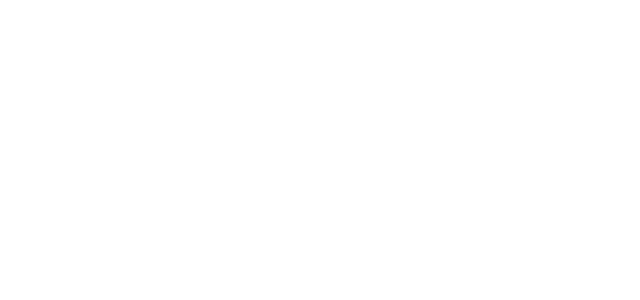
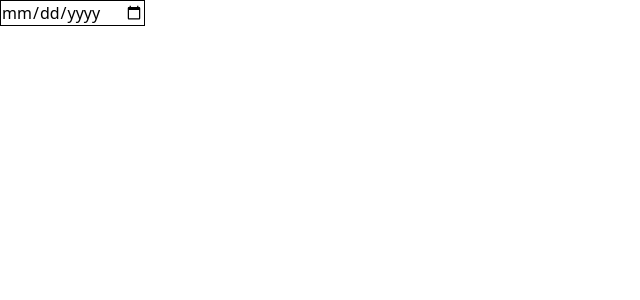
Before and after one commit to taloncodes/ai_journal, a SvelteKit app: page /journal/calendar in a window 1280 px wide. Shown: the top 300 px of the page, without its empty margins (0-640 px from the left). Built offline with nearby package versions, Linux system fonts and the light colour scheme.

Commit message:
add database create/read

```diff
--- /dev/null
+++ b/src/routes/api/entries/+server.js
@@ -0,0 +1,24 @@
+import { connectToDB } from "$lib/db";
+
+export async function POST({ request, cookies }) {
+  const userId = cookies.get('userId');
+  if (!userId) {
+    return new Response(JSON.stringify({ error: 'Unauthorised' }), { status: 401 });
+  }
+
+  const { date } = await request.json();
+
+  const db = await connectToDB();
+  const collection = db.collection('entries');
+
+  const selectedDate = new Date(date);
+
+  const entries = await collection
+    .find({ userId, createdAt: selectedDate })
+    .toArray();
+
+  return new Response(JSON.stringify({ entries }), {
+    status: 200,
+    headers: { 'Content-Type': 'application/json' }
+  });
+}
--- /dev/null
+++ b/src/routes/api/save-journal/+server.js
@@ -0,0 +1,32 @@
+import { connectToDB } from "$lib/db";
+
+export async function POST({request, cookies}) {
+    const userId = cookies.get('userId');
+    console.log('endpoint hit');
+
+    if (!userId) {
+        return new Response(JSON.stringify({ error: 'Unauthorized' }), { status: 401 });
+    }
+
+    const { gratitude, challenge, reflection, feeling, aiResponse } = await request.json();
+
+    const db = await connectToDB();
+    const collection = db.collection('entries');
+
+    await collection.insertOne({
+        userId,
+        gratitude,
+        challenge,
+        reflection,
+        feeling,
+        aiResponse,
+        createdAt: new Date(new Date().toISOString().split('T')[0])
+
+    });
+
+    return new Response(JSON.stringify({ success: true}), {
+        status: 200,
+        headers: {'Content-Type': 'application/json'}
+    });
+
+}
--- a/src/routes/journal/+page.server.js
+++ b/src/routes/journal/+page.server.js
@@ -1,13 +1,29 @@
 import { redirect } from '@sveltejs/kit';
+import { connectToDB } from '$lib/db';
 
 export async function load({ cookies }) {
-
   const userId = cookies.get('userId');
-  console.log(cookies.get('userId'));
-
-  if (!userId){
+  if (!userId) {
     throw redirect(303, '/login');
   }
 
-  return{userId};
+  const db = await connectToDB();
+  const collection = db.collection('entries');
+
+  const today = new Date(new Date().toISOString().split('T')[0]);
+
+  const existingEntry = await collection.findOne({
+    userId: userId,
+    createdAt: today
+  });
+
+  if (existingEntry){
+    existingEntry._id = existingEntry._id.toString();
+  }
+
+  return {
+    userId,
+    alreadySubmitted: Boolean(existingEntry),
+    entry: existingEntry || null
+  };
 }
--- a/src/routes/journal/+page.svelte
+++ b/src/routes/journal/+page.svelte
@@ -1,4 +1,6 @@
 <script>
+	import { page } from '$app/state';
+
   let { data } = $props();
   console.log(data.userId);
   let gratitude = $state('');
@@ -6,6 +8,11 @@
   let reflection = $state('');
   let feeling = $state(5);
   let aiResponse = $state('');
+  let userId = data.userId;
+  let alreadySubmitted = data.alreadySubmitted;
+  let entry = data.entry;
+
+  console.log(userId, alreadySubmitted, entry);
 
   async function handleSubmit(){
 
@@ -28,6 +35,19 @@
 
     const data = await res.json();
     aiResponse = data.choices[0].message.content;
+
+    await fetch('api/save-journal', {
+
+      method: 'POST',
+      headers: {'Content-Type': 'application/json'},
+      body: JSON.stringify({
+        gratitude,
+        challenge,
+        reflection,
+        feeling,
+        aiResponse
+      })
+    });
   };
 
 
@@ -35,6 +55,18 @@
 
 <h1>Welcome to your journal</h1>
 <p>Logged in as: {data.userId}</p>
+
+{#if alreadySubmitted}
+<div class="entry-preview">
+  <h2>You've already submitted today's entry:</h2>
+  <p><strong>Gratitude:</strong> {entry.gratitude}</p>
+  <p><strong>Challenge:</strong> {entry.challenge}</p>
+  <p><strong>Reflection:</strong> {entry.reflection}</p>
+  <p><strong>Feeling:</strong> {entry.feeling}</p>
+  <p><strong>AI Summary:</strong> {entry.aiResponse}</p>
+</div>
+
+{:else}
 
 <form onsubmit={handleSubmit}>
 
@@ -58,6 +90,7 @@
 </div>
 
 </form>
+{/if}
 
 {#if aiResponse}
 
--- a/src/routes/journal/calendar/+page.svelte
+++ b/src/routes/journal/calendar/+page.svelte
@@ -0,0 +1,33 @@
+<script>
+    let selectedDate = $state('');
+    let entries = $state([]);
+
+    async function fetchEntries() {
+      const res = await fetch('/api/entries', {
+        method: 'POST',
+        headers: { 'Content-Type': 'application/json' },
+        body: JSON.stringify({ date: selectedDate })
+      });
+
+      const data = await res.json();
+      entries = data.entries;
+    }
+  </script>
+
+  <input type="date" bind:value={selectedDate} onchange={fetchEntries} />
+
+  {#if entries.length}
+    <ul>
+      {#each entries as entry}
+        <li class="mb-4 border-b pb-2">
+          <p><strong>Gratitude:</strong> {entry.gratitude}</p>
+          <p><strong>Challenge:</strong> {entry.challenge}</p>
+          <p><strong>Reflection:</strong> {entry.reflection}</p>
+          <p><strong>Feeling:</strong> {entry.feeling}</p>
+          <p><strong>AI Response:</strong> {entry.aiResponse}</p>
+        </li>
+      {/each}
+    </ul>
+  {:else if selectedDate}
+    <p>No entries found for that date.</p>
+  {/if}
```
Also changed, not shown: src/routes/journal/[date]/+page.svelte (deleted).
